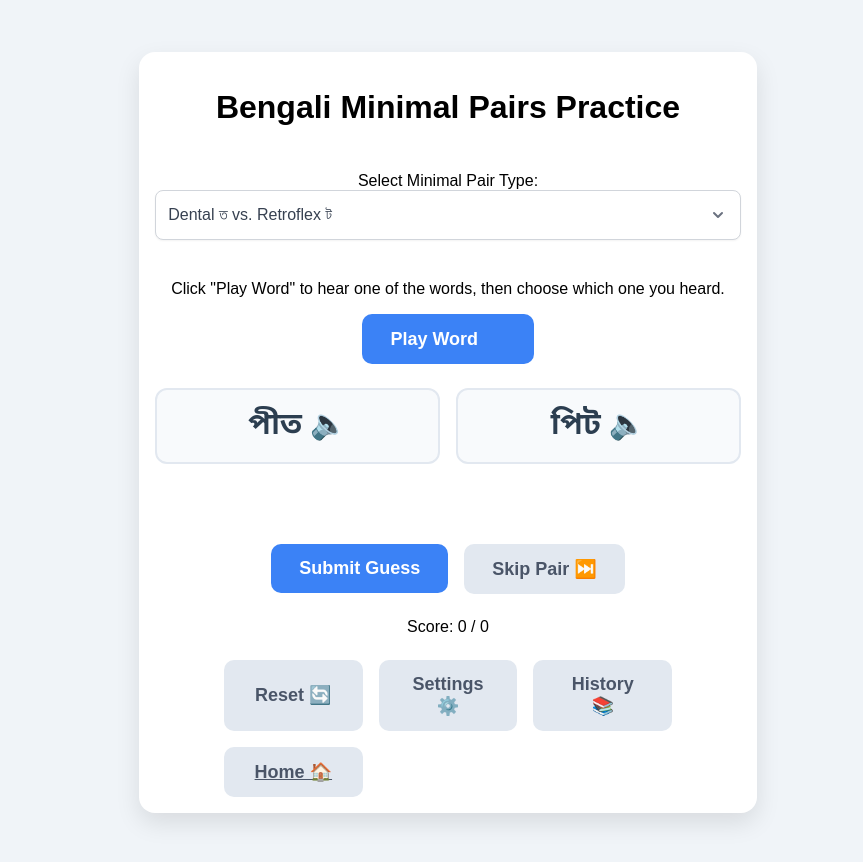
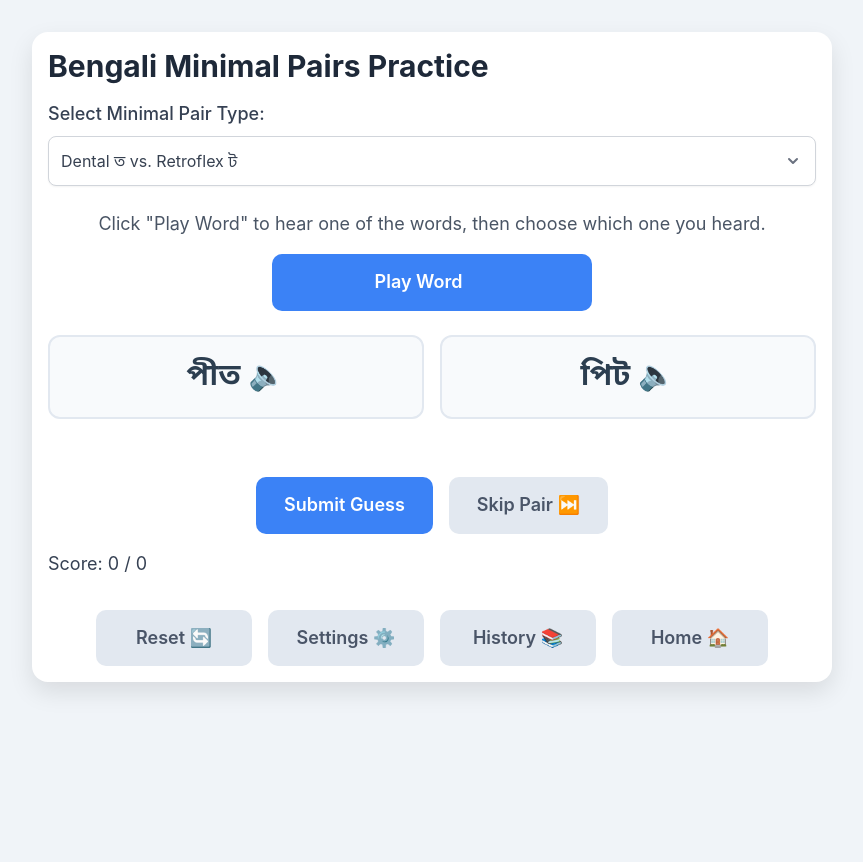
Before and after one commit to ianhi/minimal-pairs, a Vue app: page /practice/bn-IN in a window 1280 px wide. Shown: the top 862 px of the page, without its empty margins (208-1071 px from the left). After the commit the page ends 800 px from the top, so only its background shows below. Built offline with nearby package versions, Linux system fonts and the light colour scheme.

Commit message:
fix up styling

```diff
--- a/src/style.css
+++ b/src/style.css
@@ -1,28 +1,60 @@
+@import "tailwindcss";
 
-/* /Users/ian/Documents/bangla/minimal-pairs/style.css */
+@tailwind base;
+@tailwind components;
+@tailwind utilities;
+
+html {
+  box-sizing: border-box; /* Apply box-sizing to html */
+}
+*, *::before, *::after {
+  box-sizing: inherit; /* Inherit box-sizing for all elements */
+}
+
+/* Reset and base styles */
+html,
 body {
-    font-family: 'Inter', 'Noto Sans Bengali', sans-serif;
-    background-color: #f0f4f8; /* Light blue-gray background */
-    display: flex;
-    justify-content: center;
-    align-items: center;
-    min-height: 100vh;
-    margin: 0;
-    padding: 20px;
-    box-sizing: border-box;
-    position: relative; /* Needed for modal positioning */
+  margin: 0;
+  padding: 0; /* Ensure no padding on html or body */
+  width: 100%;
+  height: 100%;
+  /*
+    Avoid `overflow-x: hidden;` here initially, as it hides the problem
+    rather than fixing it. Find the overflowing element first.
+    If absolutely necessary after fixing known overflows, it can be used cautiously.
+  */
 }
+
+body {
+  font-family: 'Inter', 'Noto Sans Bengali', sans-serif; /* Merged from second body block */
+  background-color: #f0f4f8; /* From second body block */
+  line-height: 1.6;
+  display: flex;
+  flex-direction: column;
+  min-height: 100vh; /* Ensure body takes at least full viewport height */
+  position: relative; /* Needed for modal positioning - from second body block */
+  /* REMOVED from second body block: justify-content: center; align-items: center; padding: 20px; */
+}
+
+#app {
+  flex: 1; /* Allows #app to grow and fill space if body is flex container */
+  width: 100%; /* Ensure #app itself doesn't cause shrinking issues */
+}
+/*
+  The global .container class below provides a default styling.
+  Components like HomePage and LanguagePracticeVue use this class name
+  but apply their own specific max-widths, margins for centering, and paddings
+  either through scoped CSS or Tailwind utility classes.
+  The background, shadow, and flex properties from this global .container
+  will apply if not overridden by more specific styles in the components.
+*/
 .container {
     background-color: #ffffff;
-    padding: 32px;
     border-radius: 16px;
     box-shadow: 0 10px 25px rgba(0, 0, 0, 0.1);
-    max-width: 600px;
-    width: 100%;
-    text-align: center;
-    display: flex;
-    flex-direction: column;
-    gap: 24px;
+    /* Layout properties like max-width, width: 100%, padding, margin, display:flex, text-align, gap
+       should be handled by the components themselves using scoped CSS or utility classes (like Tailwind).
+       This global .container is now just for shared appearance. */
 }
 .bengali-text {
     font-family: 'Noto Sans Bengali', sans-serif;
@@ -345,81 +377,6 @@ body {
     margin-bottom: 4px; /* Add a small margin-bottom to keep spacing consistent */
 }
 
-@media (max-width: 640px) {
-    .container {
-        padding: 24px;
-        gap: 16px;
-    }
-    .bengali-text {
-        font-size: 2rem;
-    }
-    .button-primary, .button-secondary {
-        padding: 12px 24px;
-        font-size: 1rem;
-    }
-    .word-button {
-        font-size: 1.5rem;
-        padding: 14px 20px;
-    }
-    .modal-content {
-        padding: 20px;
-    }
-    .modal-header h2 {
-        font-size: 1.5rem;
-    }
-}
-
-/* --- Layout fixes for button groups --- */
-
-/* Word Choice Buttons (#wordChoices) */
-#wordChoices {
-    display: grid;
-    grid-template-columns: 1fr; /* Default to 1 column (stacked) */
-    gap: 1rem; /* Mimics Tailwind's gap-4 (16px) */
-    /* margin-top is handled by .container's gap */
-}
-
-@media (min-width: 768px) { /* Tailwind 'md' breakpoint */
-    #wordChoices {
-        grid-template-columns: repeat(2, 1fr); /* 2 columns side-by-side */
-    }
-}
-
-/* Group for Submit/Next and Skip buttons */
-/* Targets the div in App.vue with classes: "flex flex-col md:flex-row justify-center gap-4 mt-6" */
-/* This selector assumes it's a direct child of .container and contains #submitGuessButton */
-.container > div:has(> #submitGuessButton) {
-    display: flex;
-    flex-direction: column; /* Default: stacked */
-    align-items: center; /* Center items when stacked */
-    justify-content: center;
-    gap: 1rem; /* Mimics Tailwind's gap-4 */
-    /* margin-top is handled by .container's gap */
-}
-
-@media (min-width: 768px) { /* Tailwind 'md' breakpoint */
-    .container > div:has(> #submitGuessButton) {
-        flex-direction: row; /* Side-by-side */
-    }
-}
-
-/* Group for Reset, Settings, History buttons */
-/* Targets the div in App.vue with classes: "grid grid-cols-1 sm:grid-cols-3 gap-4 mt-8 mx-auto w-full max-w-md" */
-.container > div:has(> #resetButton) {
-    display: grid;
-    grid-template-columns: 1fr; /* Default: 1 column (stacked) */
-    gap: 1rem; /* Mimics Tailwind's gap-4 */
-    width: 100%;
-    max-width: 28rem; /* Mimics Tailwind's max-w-md (448px) */
-    margin-left: auto; /* Mimics mx-auto */
-    margin-right: auto; /* Mimics mx-auto */
-    /* margin-top is handled by .container's gap */
-}
-@media (min-width: 640px) { /* Tailwind 'sm' breakpoint */
-    .container > div:has(> #resetButton) {
-        grid-template-columns: repeat(3, 1fr); /* 3 columns side-by-side */
-    }
-}
 .word-button.selected {
     border-color: #3b82f6; /* Blue border when selected */
     background-color: #dbeafe; /* Light blue background when selected */
@@ -461,3 +418,24 @@ body {
     background-color: #ffffff;
     color: #374151;
 }
+
+/* Responsive adjustments for smaller screens - these are general, components might have more specific ones */
+@media (max-width: 640px) {
+    /* Example: Reduce padding on global .container if it were to have one,
+       but since it doesn't, this media query might not be needed for .container itself.
+       It's here as a placeholder if you decide to add global padding to .container later.
+    .container {
+        padding: 16px;
+    }
+    */
+
+    /* General text size adjustments for smaller screens if needed */
+    .bengali-text { /* This is a global class, so it's fine to adjust here */
+        font-size: 2rem;
+    }
+
+    /* If buttons were globally styled for padding/font-size, adjust here.
+       However, your .button-primary/secondary already have set padding/font-size.
+       Tailwind classes in components will handle responsive button sizing for specific groups.
+    */
+}
--- a/src/views/HomePage.vue
+++ b/src/views/HomePage.vue
@@ -43,6 +43,10 @@
 }
 /* Add any additional specific styles for the homepage here */
 .container {
-    max-width: 960px;
+    display: block; /* Ensure it's a block-level element for mx-auto */
+    width: 100%;    /* Allow it to take full width of its parent initially */
+    max-width: 960px; /* Constrain its maximum width */
+    /* Centering is handled by 'mx-auto' Tailwind class */
+    /* Padding is handled by 'p-4' Tailwind class */
 }
 </style>
--- a/src/views/LanguagePractice.vue
+++ b/src/views/LanguagePractice.vue
@@ -18,7 +18,7 @@
             </button>
         </div>
 
-        <div id="wordChoices" class="grid grid-cols-2 md:grid-cols-2 gap-4 mt-6">
+        <div id="wordChoices" class="grid grid-cols-2 md:grid-cols-2 gap-4 mt-6 w-full">
             <button id="word1Button" @click="handleChoice(word1, $event.target)" :disabled="!canSelectWord"
                     :class="getWordButtonClass(word1)" class="word-button">
                 {{ word1?.[0] }} {{ wordButtonEmoji(word1) }}
@@ -513,10 +513,11 @@ onMounted(() => {
 <style scoped>
 /* Styles moved from App.vue, now scoped to LanguagePractice.vue */
 .container {
-    max-width: 800px;
-    margin: 2rem auto;
-    padding: 1rem;
-    font-family: sans-serif;
+    display: block; /* Ensure it's a block-level element for margin:auto centering */
+    width: 100%;    /* Allow it to take full width of its parent initially */
+    max-width: 800px; /* Constrain its maximum width */
+    margin: 2rem auto; /* Center the block and add vertical margin */
+    padding: 1rem;     /* Internal padding */
 }
 
 .modal-overlay.show { /* Assuming modal styles are handled by modal components or globally */
--- a/vite.config.js
+++ /dev/null
@@ -1,12 +0,0 @@
-import { defineConfig } from 'vite'
-import vue from '@vitejs/plugin-vue'
-
-// https://vitejs.dev/config/
-export default defineConfig({
-  plugins: [vue()],
-  base: '/minimal-pairs/', // <--- IMPORTANT: Set this to your GitHub repository name
-                           // If your repo is https://<USERNAME>.github.io/minimal-pairs/
-                           // then base should be '/minimal-pairs/'
-                           // If it's a custom domain or a user/org page (e.g. <USERNAME>.github.io),
-                           // then base can be '/'
-})
--- a/vite.config.ts
+++ b/vite.config.ts
@@ -1,7 +1,17 @@
 import { defineConfig } from 'vite'
 import vue from '@vitejs/plugin-vue'
+import tailwindcss from '@tailwindcss/vite'
 
-// https://vite.dev/config/
+
+// https://vitejs.dev/config/
 export default defineConfig({
-  plugins: [vue()],
+  plugins: [
+    vue(),
+    tailwindcss(),
+  ],
+  base: '/minimal-pairs/', // <--- IMPORTANT: Set this to your GitHub repository name
+                           // If your repo is https://<USERNAME>.github.io/minimal-pairs/
+                           // then base should be '/minimal-pairs/'
+                           // If it's a custom domain or a user/org page (e.g. <USERNAME>.github.io),
+                           // then base can be '/'
 })
```
Also changed, not shown: package.json (+7 -0 lines).
